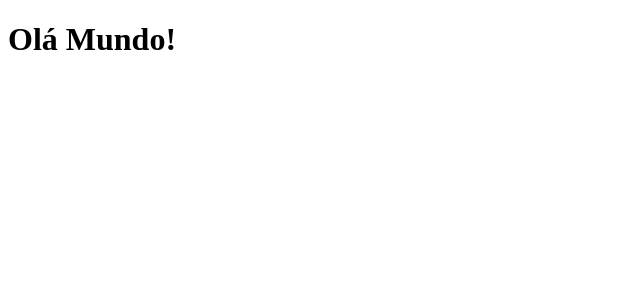
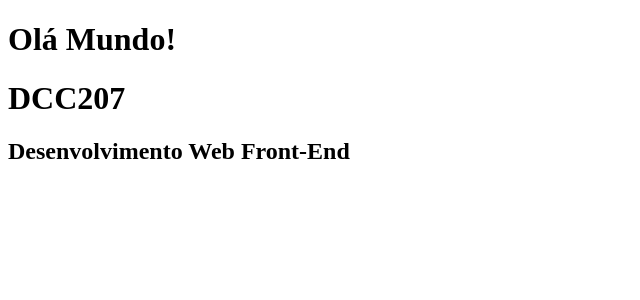
Before and after one commit to ufjf-dcc207/ufjf-dcc207-2024-3-a-atv01-MatheusRM1, a React (Vite) app: page / in a window 1280 px wide. Shown: the top 300 px of the page, without its empty margins (0-640 px from the left). Built offline with nearby package versions, Linux system fonts and the light colour scheme.

Commit message:
Disciplina feita

```diff
--- a/src/App.tsx
+++ b/src/App.tsx
@@ -1,4 +1,10 @@
+import Disciplina from "./Disciplina";
+
 export default function App() {
-
-  return <h1>Olá Mundo!</h1>;
+  return(
+  <>
+    <h1>Olá Mundo!</h1>
+    <Disciplina />
+  </>
+  )
 }
--- /dev/null
+++ b/src/Disciplina.tsx
@@ -0,0 +1,8 @@
+export default function Disciplina() {
+  return (
+  <div>
+    <h1>DCC207</h1>
+    <h2>Desenvolvimento Web Front-End</h2>
+  </div>
+  )
+}
```
